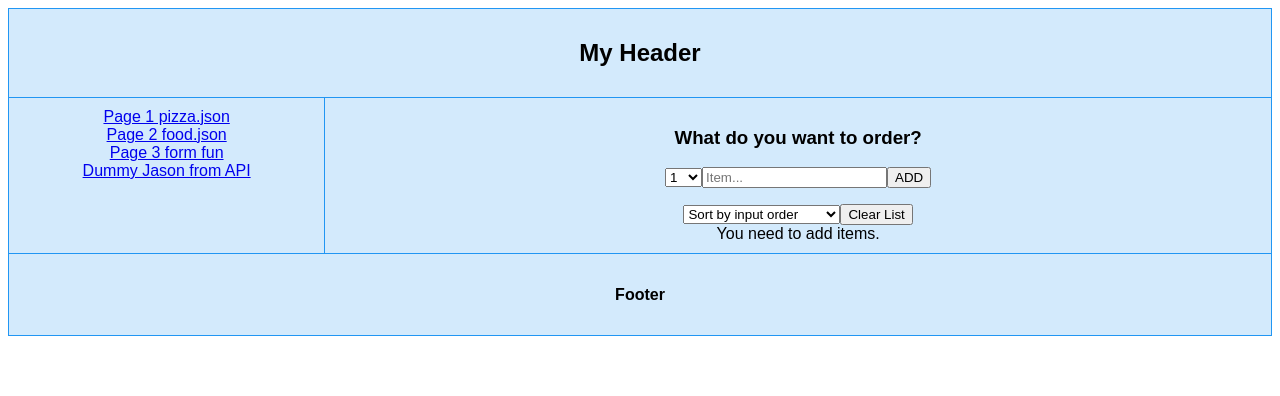
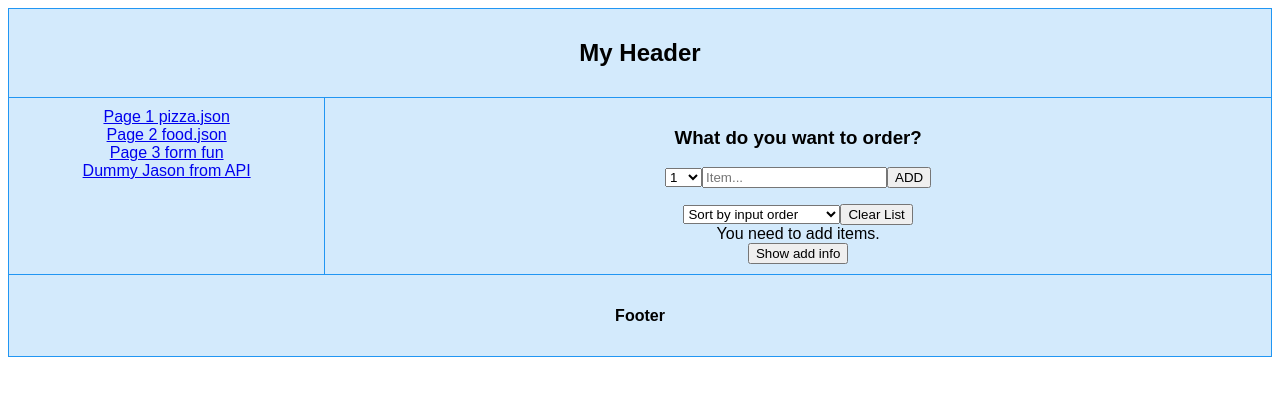
Before and after one commit to wuztb/code-sandbox-react-alpha, a React (Create React App) app: page /page3 in a window 1280 px wide. Shown: the top 396 px of the page. Built offline with nearby package versions, Linux system fonts and the light colour scheme.

Commit message:
added show hide add info example

```diff
--- a/src/pages/FoodOrder.js
+++ b/src/pages/FoodOrder.js
@@ -61,6 +61,10 @@ function ListAddedItems({ items, onDeleteItem, onToggleItem }) {
   );
 }
 
+function AdditionalInfo({ children }) {
+  return <p>{children}</p>;
+}
+
 export default function FoodOrder() {
   //Controlled elements in React are form elements (e.g., <input>, <textarea>, <select>) where React state controls the element's value.
   //The value of the element is determined by React's state or props, not the DOM.
@@ -69,6 +73,7 @@ export default function FoodOrder() {
   const [addedItemMsg, setAddedItemMsg] = useState("");
   const [addedItems, setAddedItems] = useState([]);
   const [sortBy, setSortBy] = useState("input"); //by default sorted in the sequence they were input, could also be description.
+  const [showAddInfo, setShowAddInfo] = useState(false);
 
   let sortedItems;
   if (sortBy === "input") sortedItems = addedItems;
@@ -131,6 +136,12 @@ export default function FoodOrder() {
     if (confirmed) setAddedItems([]);
   }
 
+  /* (x) => !x: This is an anonymous function that takes the current value of showAddInfo (represented by x) and returns its negation.
+  When you call setShowAddInfo((x) => !x), React will update the showAddInfo state to its opposite value:  */
+  function handleShowAddInfo() {
+    setShowAddInfo((x) => !x);
+  }
+
   return (
     <div>
       <form className="add-form" onSubmit={handleSubmit}>
@@ -156,7 +167,7 @@ export default function FoodOrder() {
         <button>ADD</button>
       </form>
       <div>{addedItemMsg}</div>
-      <div>
+      <div style={{ display: "grid", placeItems: "center" }}>
         <ListAddedItems
           items={sortedItems}
           onDeleteItem={handleDelteItem}
@@ -172,6 +183,16 @@ export default function FoodOrder() {
         <button onClick={handleClearList}>Clear List</button>
       </div>
       <Stats items={addedItems} />
+      <div>
+        {showAddInfo ? (
+          <button onClick={handleShowAddInfo}>Hide add info</button>
+        ) : (
+          <button onClick={handleShowAddInfo}>Show add info</button>
+        )}
+        {showAddInfo && (
+          <AdditionalInfo>This is additional info</AdditionalInfo>
+        )}
+      </div>
     </div>
   );
 }
```
